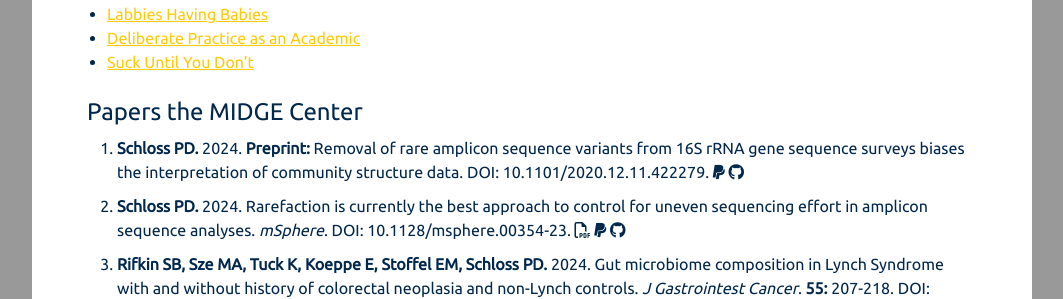
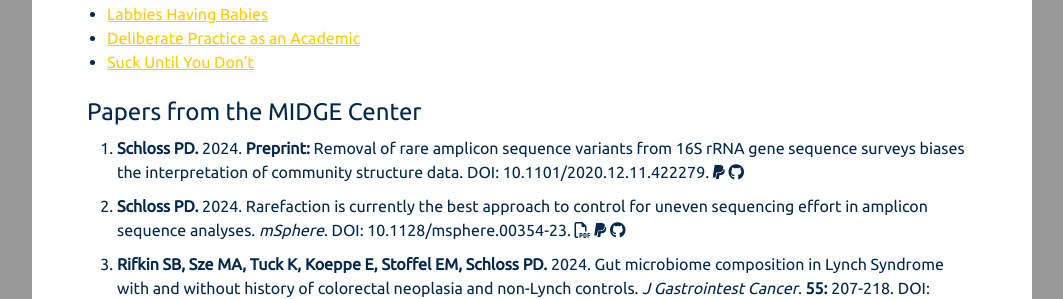
Before and after one commit to midge-center/midge-center.github.io, a Jekyll site: the page built from _people/schloss.md, in a window 1280 px wide. Shown: the part 776-1075 px from the top of the page, without its empty margins (108-1171 px from the left). Built offline with Jekyll 4.4.1, drawn with Linux system fonts in a browser that asks for light colours; nearby versions of some CDN libraries; a style sheet for code colours, icons or effects is not loaded.

Commit message:
Fix typo

```diff
--- a/_layouts/people.html
+++ b/_layouts/people.html
@@ -110,7 +110,7 @@ layout: default
         {% if paper_count > 0 %}
           {% assign sorted_papers = labbie_papers | sort: 'year' %}
 
-          <h3>Papers the MIDGE Center</h3>
+          <h3>Papers from the MIDGE Center</h3>
           <div class="papers">
             <ol>
               {% for paper in sorted_papers %}
```
